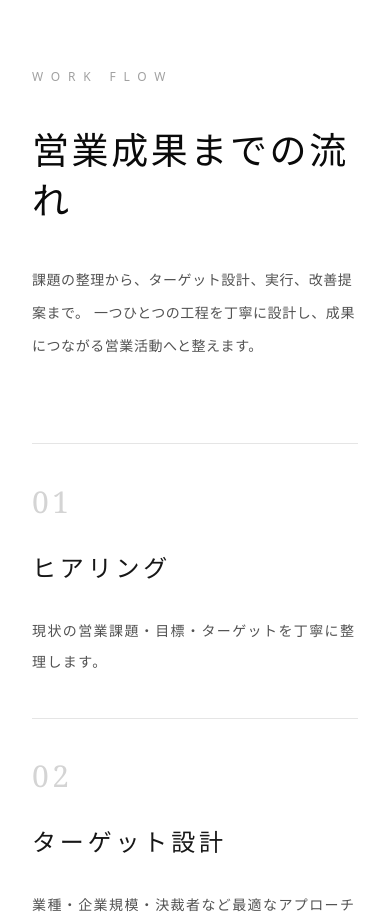
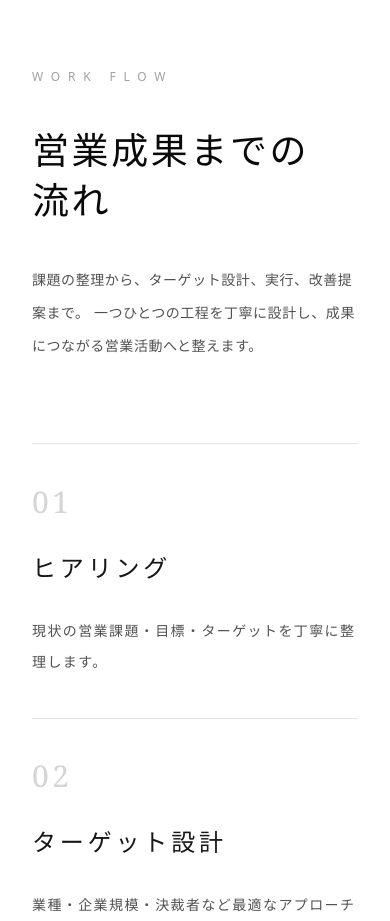
Before and after one commit to musubi-create/musubi, a Next.js app: page / in a window 390 px wide. Shown: the part 4160-5081 px from the top of the page. Built offline with nearby package versions, Linux system fonts and the light colour scheme.

Commit message:
Fix mobile workflow heading wrap

```diff
--- a/app/page.tsx
+++ b/app/page.tsx
@@ -470,7 +470,9 @@ export default function Home() {
             WORK FLOW
           </p>
           <h2 className="text-[37px] font-light leading-[1.34] tracking-[0.07em] md:text-[56px] md:leading-[1.45] md:tracking-[0.1em]">
-  営業成果までの流れ
+  <span className="whitespace-nowrap">営業成果までの</span>
+  <br className="md:hidden" />
+  <span className="whitespace-nowrap">流れ</span>
 </h2>
         </div>
 
```
